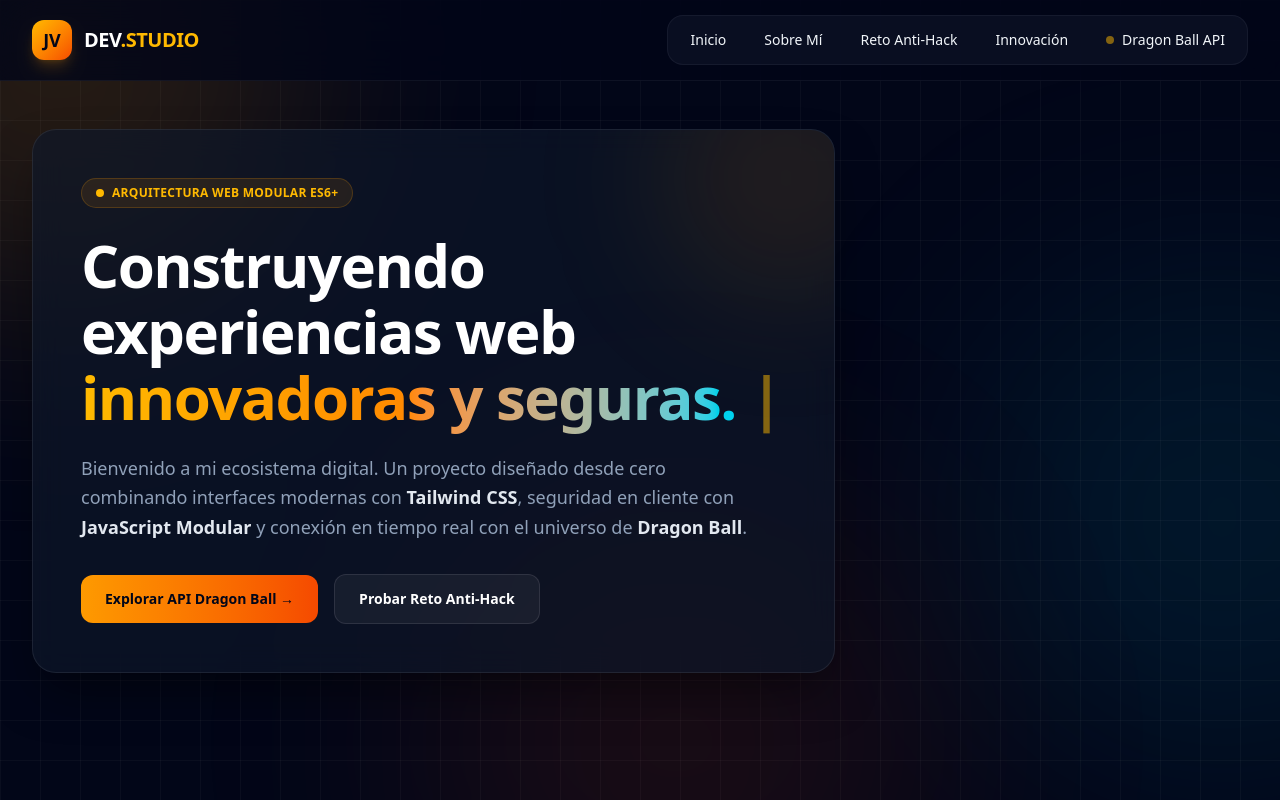
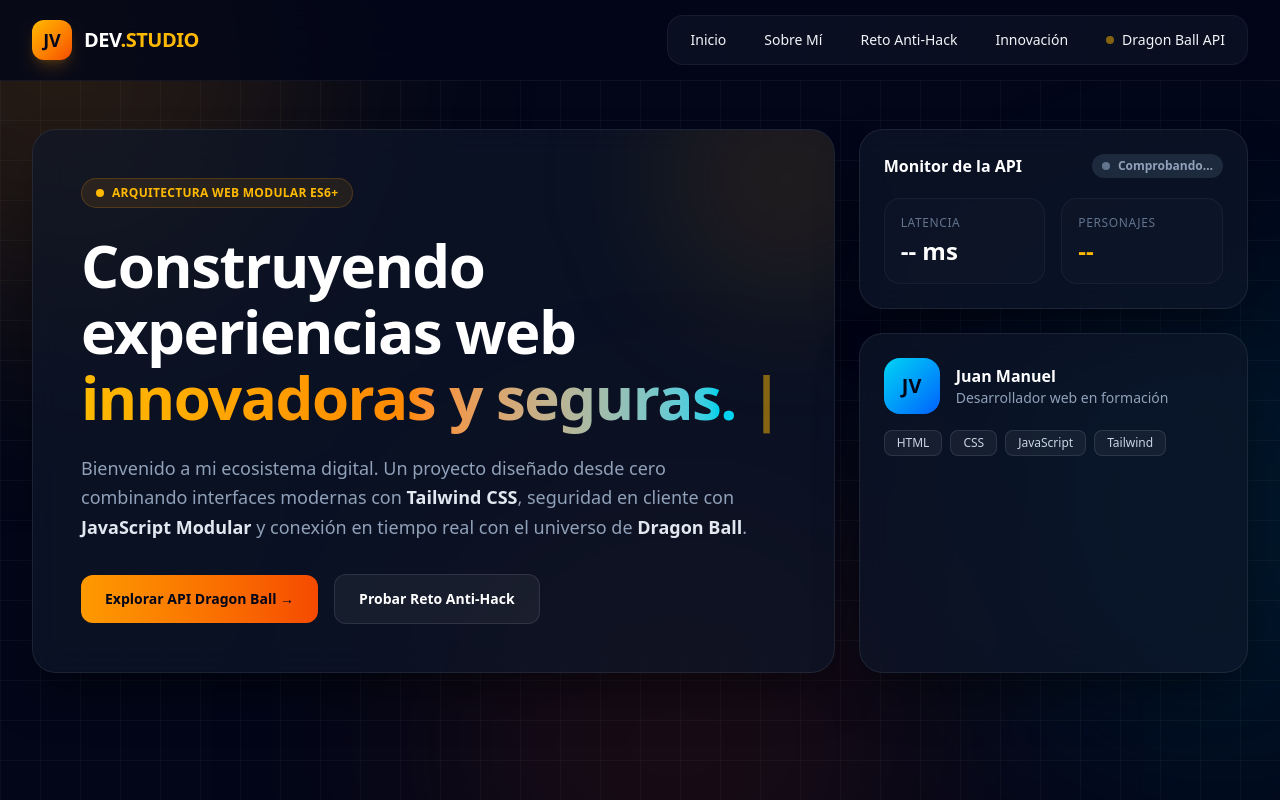
Before and after one commit to Juanvasco08/proyecto-web-dragon-ball, a plain HTML site: page index.html in a window 1280 px wide. Drawn offline with nearby package versions, Linux system fonts and the light colour scheme.

Commit message:
feat: completa seccion Inicio con monitor de API y perfil rapido

```diff
--- a/index.html
+++ b/index.html
@@ -144,4 +144,43 @@
                 <div class="lg:col-span-4 flex flex-col gap-6">
 
                     <!-- Monitor en Vivo de la API -->
-                    <div class="glass-panel rounded-3xl p-6
+                    <div class="glass-panel rounded-3xl p-6">
+                        <div class="flex items-center justify-between mb-5">
+                            <h3 class="font-display font-bold text-white">Monitor de la API</h3>
+                            <span class="inline-flex items-center gap-2 text-xs font-semibold px-2.5 py-1 rounded-full bg-slate-800 text-slate-400">
+                                <span id="api-status-dot" class="w-2 h-2 rounded-full bg-slate-500"></span>
+                                <span id="api-status-text">Comprobando…</span>
+                            </span>
+                        </div>
+                        <dl class="grid grid-cols-2 gap-4">
+                            <div class="rounded-2xl bg-slate-900/60 border border-white/5 p-4">
+                                <dt class="text-xs text-slate-500 uppercase tracking-wider">Latencia</dt>
+                                <dd id="api-latency" class="font-display text-2xl font-bold text-white mt-1">-- ms</dd>
+                            </div>
+                            <div class="rounded-2xl bg-slate-900/60 border border-white/5 p-4">
+                                <dt class="text-xs text-slate-500 uppercase tracking-wider">Personajes</dt>
+                                <dd id="api-total" class="font-display text-2xl font-bold text-amber-400 mt-1">--</dd>
+                            </div>
+                        </dl>
+                    </div>
+
+                    <!-- Perfil rápido -->
+                    <div class="glass-panel rounded-3xl p-6 flex-grow">
+                        <div class="flex items-center gap-4 mb-4">
+                            <div class="w-14 h-14 rounded-2xl bg-gradient-to-br from-cyan-400 to-blue-600 flex items-center justify-center font-display font-bold text-xl text-slate-950">JV</div>
+                            <div>
+                                <h3 class="font-display font-bold text-white">Juan Manuel</h3>
+                                <p class="text-sm text-slate-400">Desarrollador web en formación</p>
+                            </div>
+                        </div>
+                        <div class="flex flex-wrap gap-2">
+                            <span class="px-3 py-1 rounded-lg bg-white/5 border border-white/10 text-xs text-slate-300">HTML</span>
+                            <span class="px-3 py-1 rounded-lg bg-white/5 border border-white/10 text-xs text-slate-300">CSS</span>
+                            <span class="px-3 py-1 rounded-lg bg-white/5 border border-white/10 text-xs text-slate-300">JavaScript</span>
+                            <span class="px-3 py-1 rounded-lg bg-white/5 border border-white/10 text-xs text-slate-300">Tailwind</span>
+                        </div>
+                    </div>
+
+                </div> <!-- fin columna derecha -->
+            </div> <!-- fin grid -->
+        </section>
```
